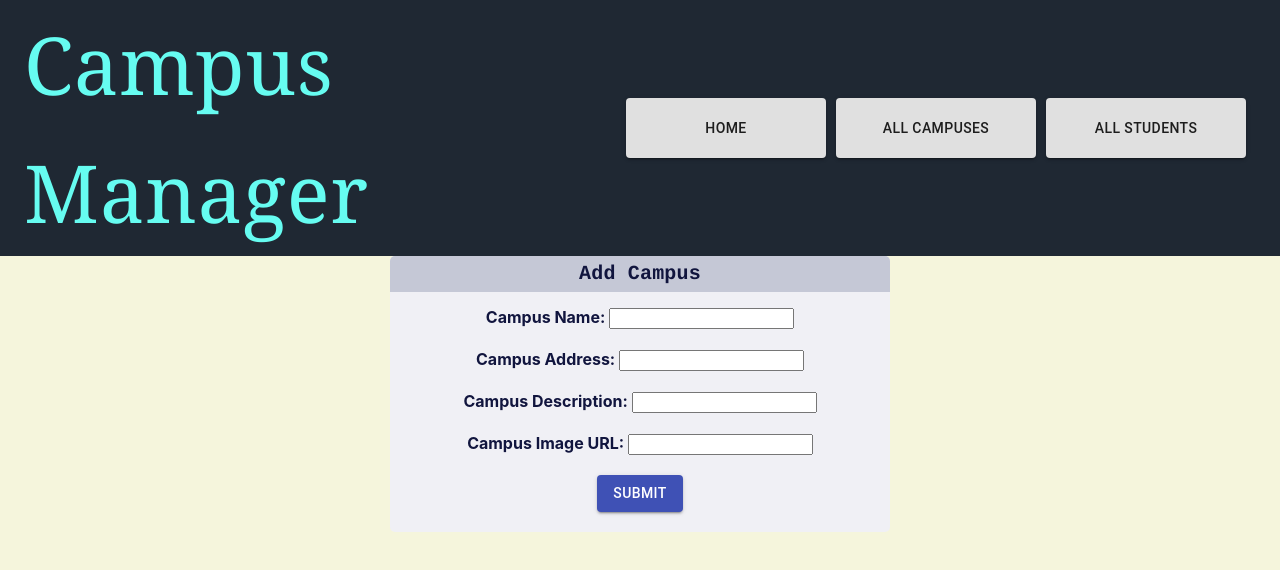
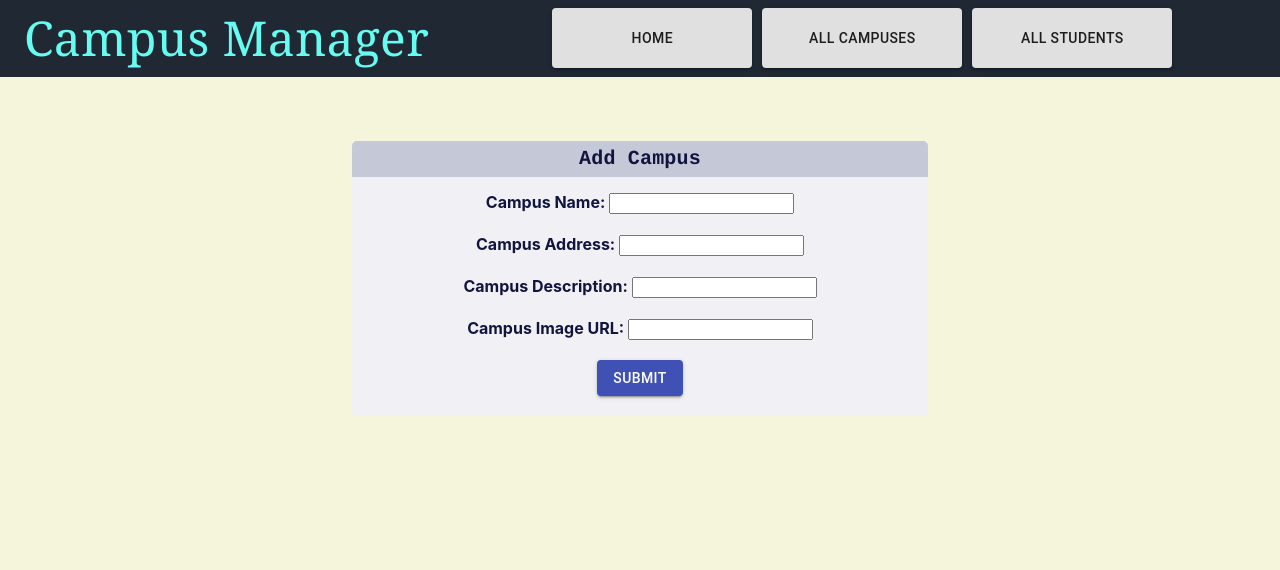
Before and after one commit to ArielTejada/Web-Dev-Final-ArielTejada, a React (Create React App) app in the folder client-side-ArielTejada/client-starter-code-main/: page /newcampus in a window 1280 px wide. Shown: the top 570 px of the page. Built offline with nearby package versions, Linux system fonts and the light colour scheme.

Commit message:
edited add campus

```diff
--- a/client-side-ArielTejada/client-starter-code-main/src/components/views/AllCampusesView.js
+++ b/client-side-ArielTejada/client-starter-code-main/src/components/views/AllCampusesView.js
@@ -30,7 +30,7 @@ const AllCampusesView = (props) => {
         </div>
       ))}
       <br/>
-      <Link to={`/`}>
+      <Link to={`/newcampus`}>
         <button>Add New Campus</button>
       </Link>
       <br/><br/>
--- a/client-side-ArielTejada/client-starter-code-main/src/components/views/NewCampusView.js
+++ b/client-side-ArielTejada/client-starter-code-main/src/components/views/NewCampusView.js
@@ -26,12 +26,12 @@ const styles = makeStyles(() => ({
     borderRadius: "40px",
   },
   title: {
-    flexGrow: 1,
     textAlign: "left",
     fontType: "bold",
     fontFamily: "Georgia, serif",
-    fontSize: "80px",
+    fontSize: "3rem",
     color: "#66FCF1",
+    marginRight: '10%'
   },
   appBar: {
     backgroundColor: "#1F2833",
@@ -48,9 +48,12 @@ const styles = makeStyles(() => ({
   },
   links: {
     textDecoration: "none",
+    display: 'flex',
+    flexDirection: 'row',
   },
   formContainer: {
-    width: "500px",
+    marginTop: "5%",
+    width: "45%",
     backgroundColor: "#f0f0f5",
     borderRadius: "5px",
     margin: "auto",
```
